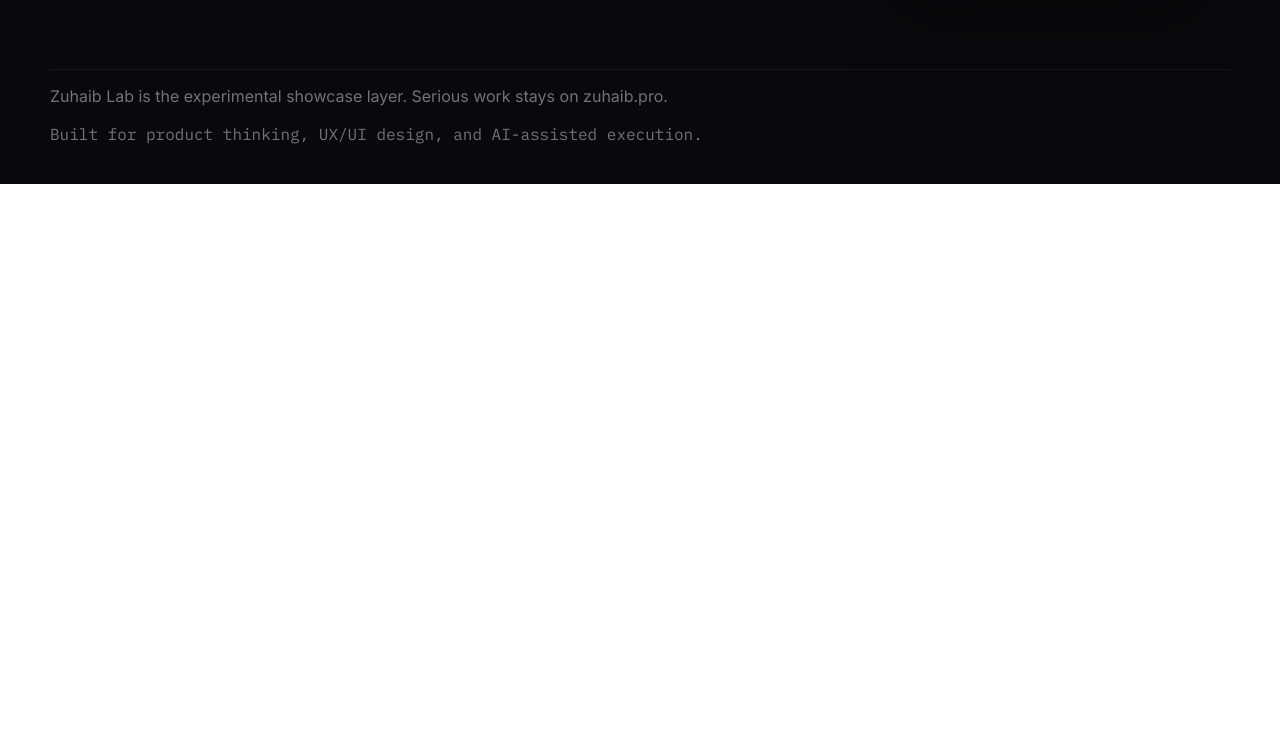
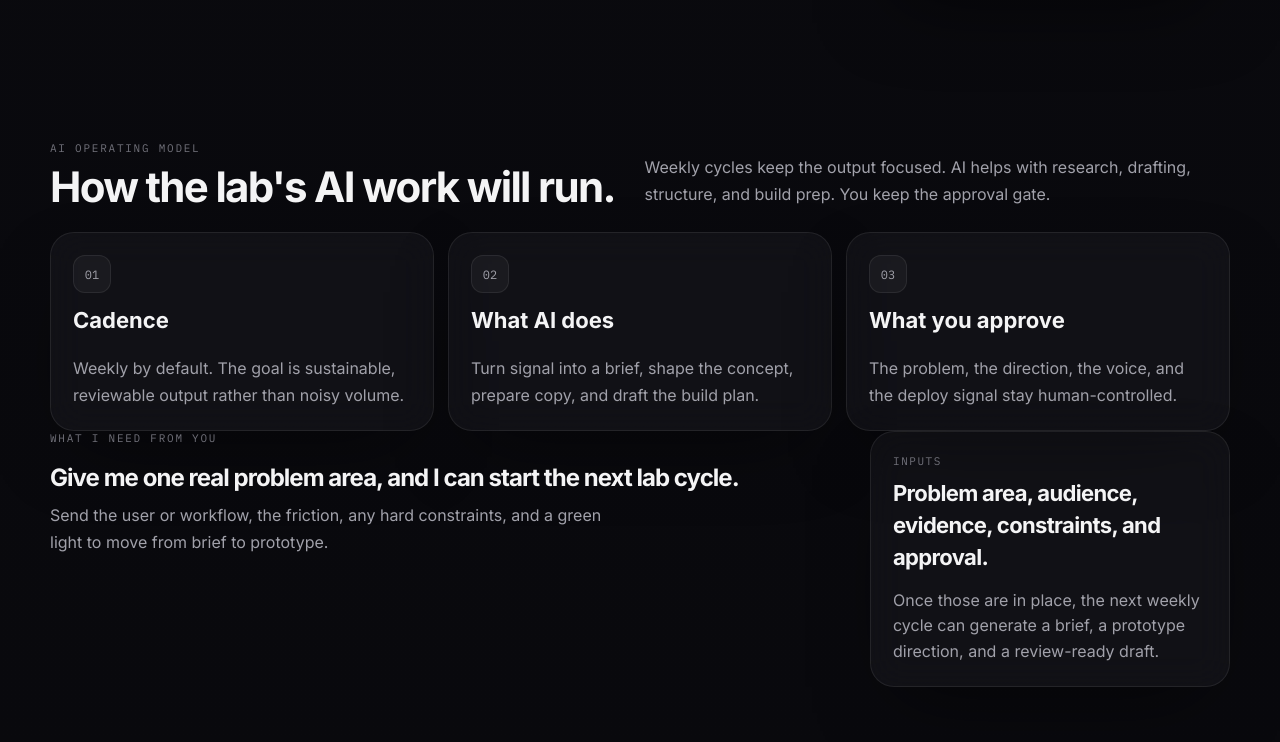
Before and after one commit to zakshub/lab.zuhaib.pro, a plain HTML site: page index.html in a window 1280 px wide. Shown: the part 2058-2800 px from the top of the page. Before the commit the page ends 2242 px from the top, so only its background shows below. Drawn offline with Linux system fonts and the light colour scheme.

Commit message:
Add lab AI operating model scaffold

```diff
--- a/index.html
+++ b/index.html
@@ -36,6 +36,7 @@
           <a href="#experiments">Experiments</a>
           <a href="#about">About</a>
           <a href="#access">Access</a>
+          <a href="#system">AI cycle</a>
         </nav>
       </div>
     </header>
@@ -74,7 +75,7 @@
               </div>
               <div>
                 <span class="meta-label">Output</span>
-                <strong>Case study + prototype + launch note</strong>
+                <strong>Weekly cycle + prototype + review note</strong>
               </div>
             </div>
           </div>
@@ -97,8 +98,8 @@
               </article>
               <article class="stat-card">
                 <span>Rule</span>
-                <strong>Real problem, real signal</strong>
-                <p>AI accelerates research and build work, it does not invent weak ideas.</p>
+                <strong>Weekly AI cycle</strong>
+                <p>AI accelerates research, drafting, and build work, but human approval decides what ships.</p>
               </article>
             </div>
           </aside>
@@ -200,6 +201,54 @@
           </div>
         </div>
       </section>
+      <section class="section system-section" id="system">
+        <div class="wrap">
+          <div class="section-head">
+            <div>
+              <p class="kicker">AI operating model</p>
+              <h2>How the lab's AI work will run.</h2>
+            </div>
+            <p class="section-copy">
+              Weekly cycles keep the output focused. AI helps with research,
+              drafting, structure, and build prep. You keep the approval gate.
+            </p>
+          </div>
+
+          <div class="insight-grid">
+            <article class="insight-card">
+              <span class="index">01</span>
+              <h3>Cadence</h3>
+              <p>Weekly by default. The goal is sustainable, reviewable output rather than noisy volume.</p>
+            </article>
+            <article class="insight-card">
+              <span class="index">02</span>
+              <h3>What AI does</h3>
+              <p>Turn signal into a brief, shape the concept, prepare copy, and draft the build plan.</p>
+            </article>
+            <article class="insight-card">
+              <span class="index">03</span>
+              <h3>What you approve</h3>
+              <p>The problem, the direction, the voice, and the deploy signal stay human-controlled.</p>
+            </article>
+          </div>
+
+          <div class="cta-block">
+            <div>
+              <p class="kicker">What I need from you</p>
+              <h2>Give me one real problem area, and I can start the next lab cycle.</h2>
+              <p class="section-copy">
+                Send the user or workflow, the friction, any hard constraints,
+                and a green light to move from brief to prototype.
+              </p>
+            </div>
+            <div class="cta-box">
+              <p>Inputs</p>
+              <strong>Problem area, audience, evidence, constraints, and approval.</strong>
+              <span>Once those are in place, the next weekly cycle can generate a brief, a prototype direction, and a review-ready draft.</span>
+            </div>
+          </div>
+        </div>
+      </section>
     </main>
 
     <footer class="footer wrap">
```
Also changed, not shown: 8 other files.
